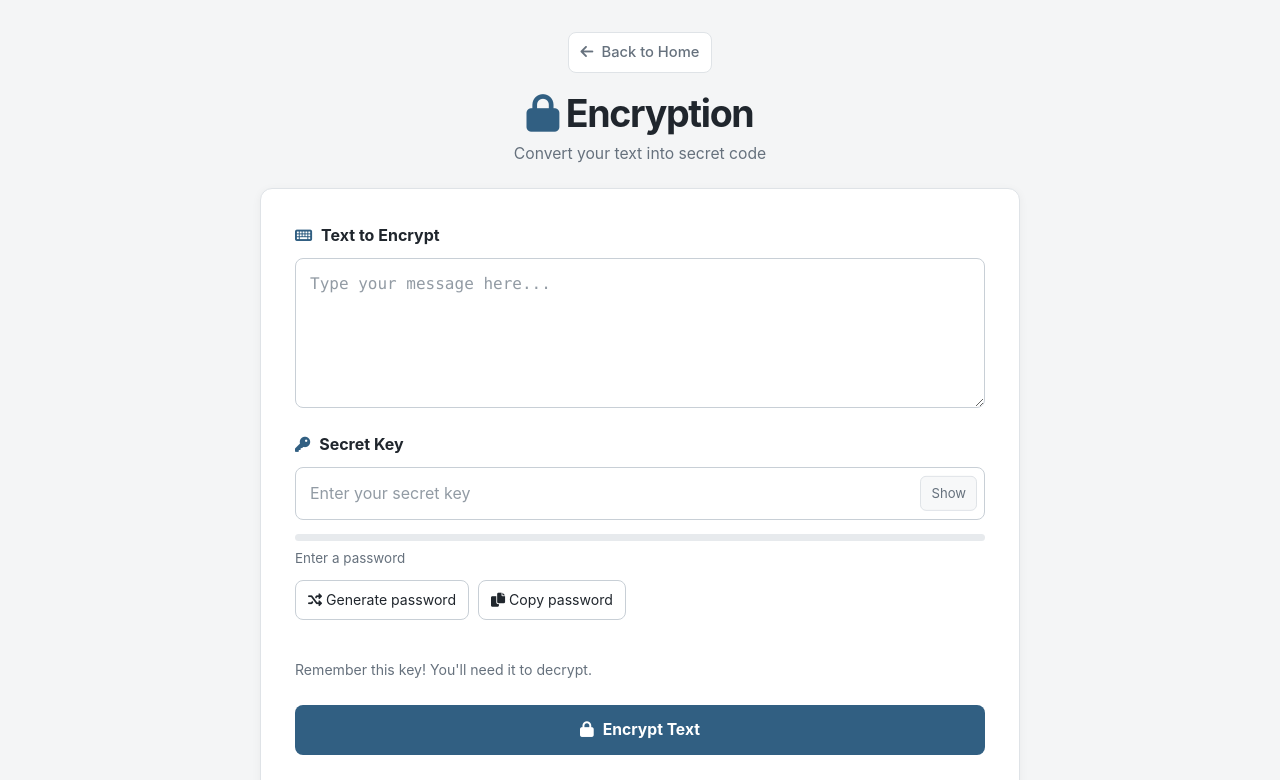
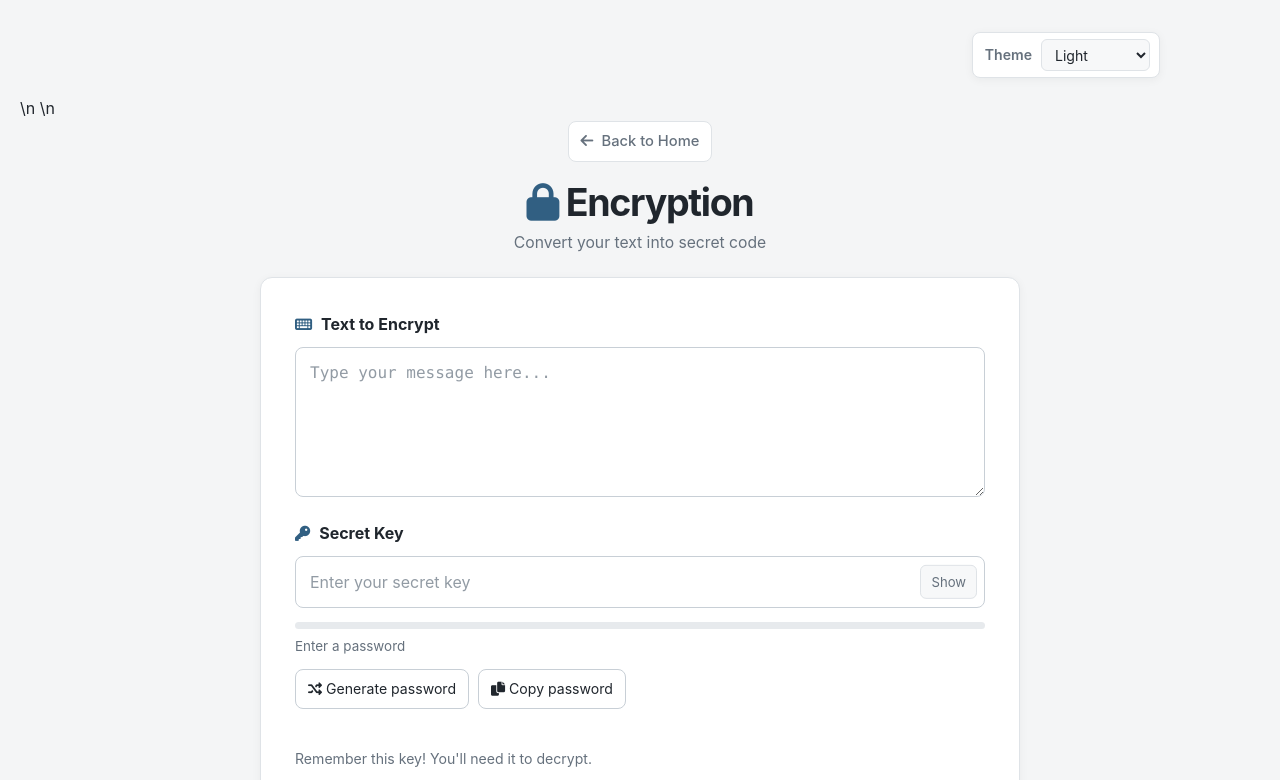
Before and after one commit to 248World/Encryption_Decryption, a plain HTML site: page frontend/encrypt.html in a window 1280 px wide. Shown: the top 780 px of the page. Drawn offline with Linux system fonts and the light colour scheme.

Commit message:
UI: enable theme selector across all pages

```diff
--- a/frontend/encrypt.html
+++ b/frontend/encrypt.html
@@ -8,7 +8,7 @@
     <title>Encryption Page</title>
 
     <link rel="stylesheet" href="style.css">
-    <link rel="stylesheet"
+        <link rel="stylesheet" href="theme.css">\n<link rel="stylesheet"
           href="https://cdnjs.cloudflare.com/ajax/libs/font-awesome/6.0.0/css/all.min.css">
 
     <style>
@@ -25,7 +25,7 @@
             -webkit-user-select: text;
         }
     </style>
-</head>
+    <script src="theme.js"></script>\n</head>
 
 <body>
 
```
